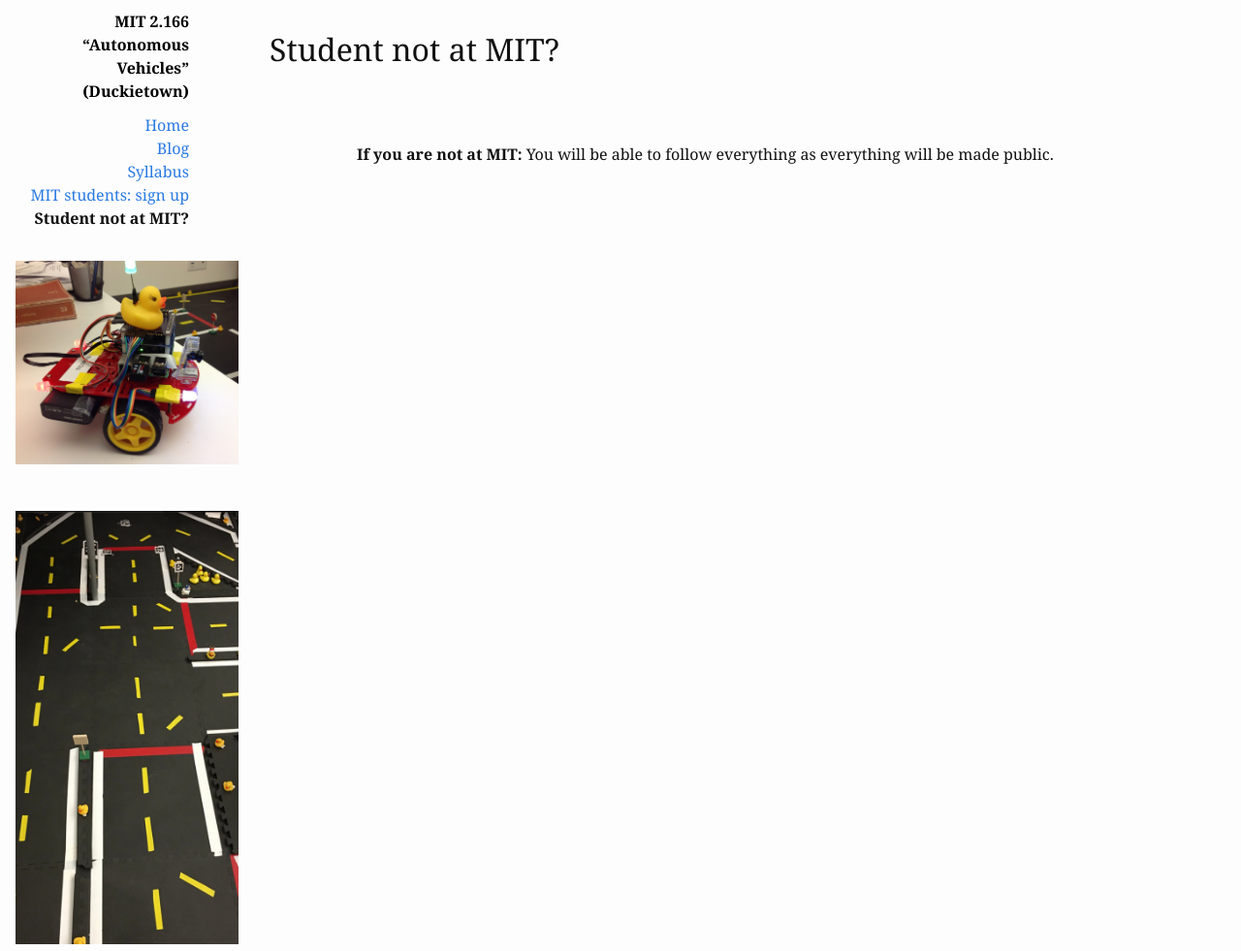
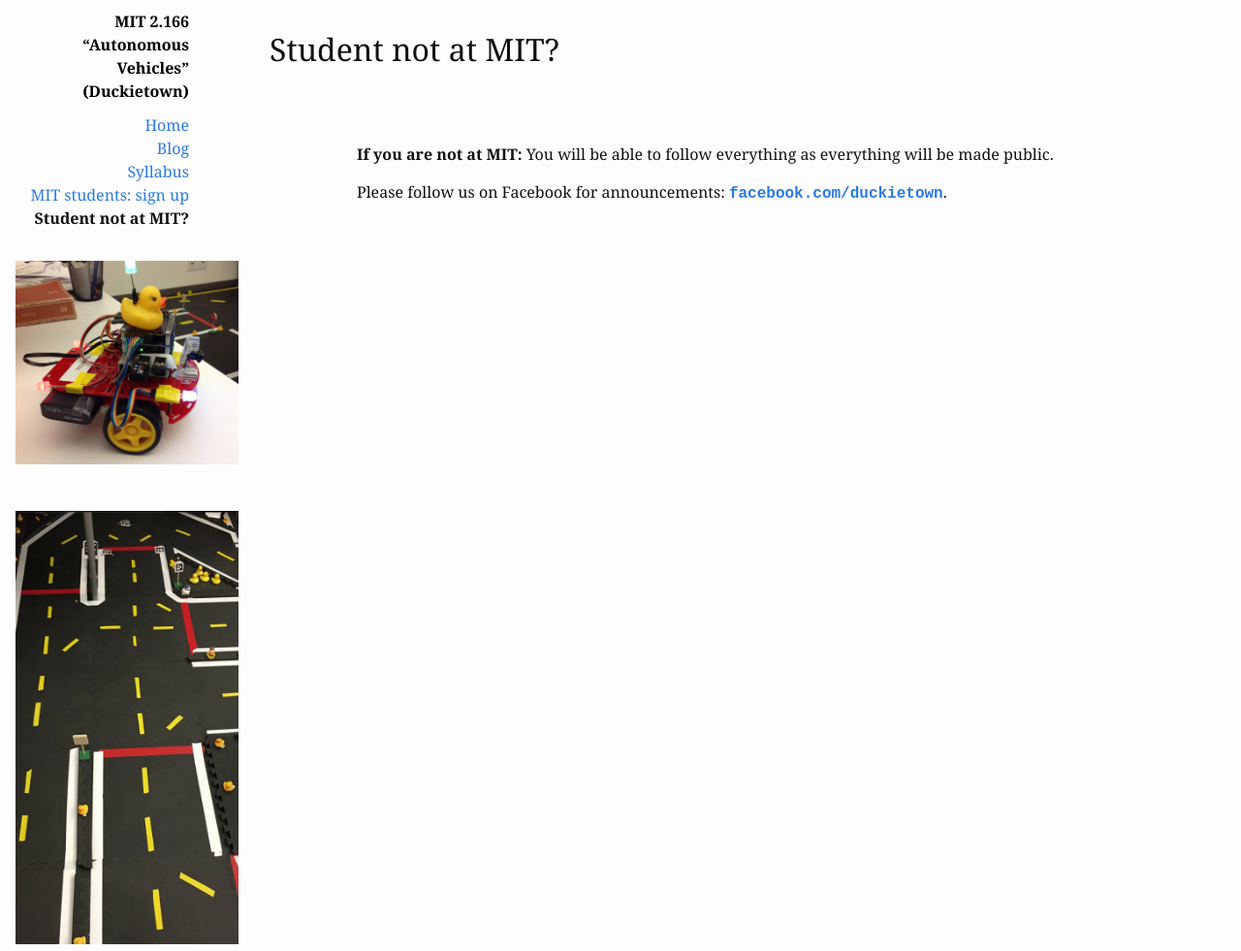
Before and after one commit to duckietown/duckietown.mit.edu, a Jekyll site: the page built from 05_for_non_MIT.md, in a window 1280 px wide. Shown: the whole page at 97% size. Built offline with Jekyll 4.4.1, drawn with Linux system fonts in a browser that asks for light colours; nearby versions of some CDN libraries.

Commit message:
facebook link

```diff
--- a/05_for_non_MIT.md
+++ b/05_for_non_MIT.md
@@ -6,3 +6,6 @@ permalink: non_MIT_students.html
 
 
 **If you are not at MIT:** You will be able to follow everything as everything will be made public.
+
+Please follow us on Facebook for announcements:
+<a style='font-family: monospace; font-weight: bold' href="http://facebook.com/duckietown">facebook.com/duckietown</a>.
```
Also changed, not shown: 2 other files.
